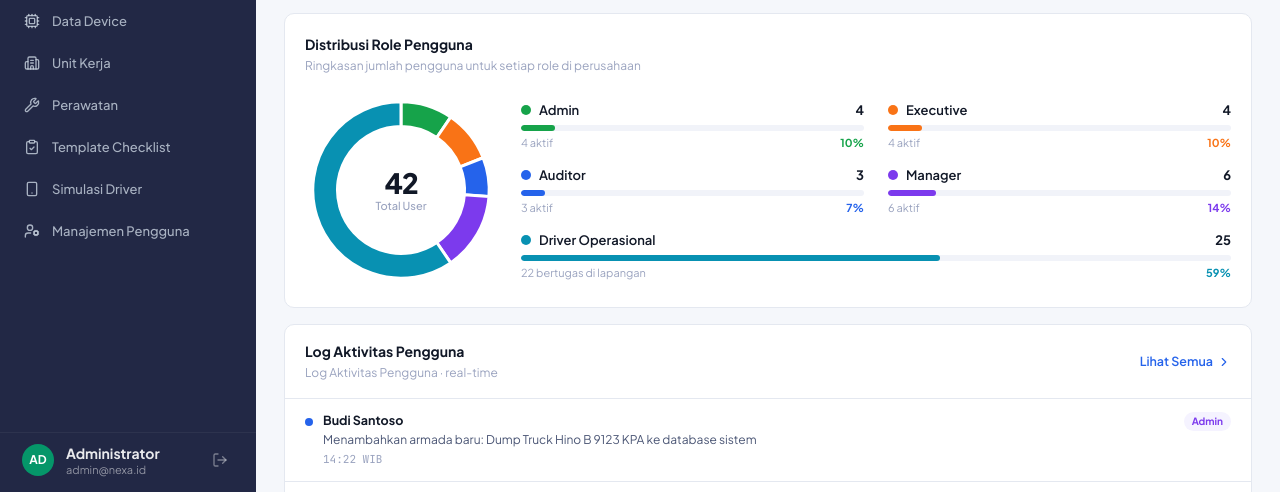
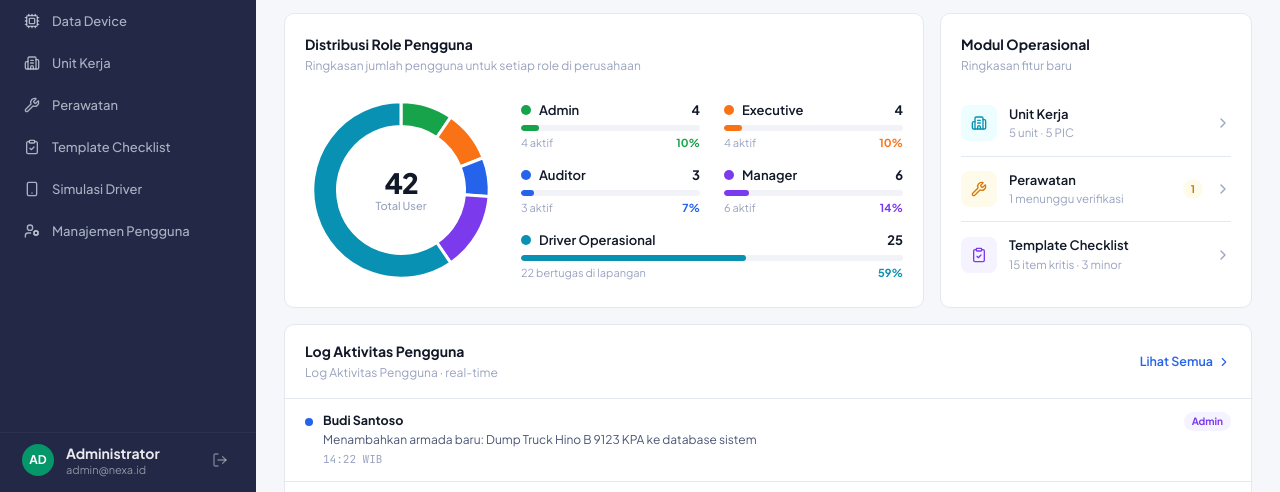
Before and after one commit to bengkelkodingdev/polosan-nexa-v2, a plain HTML site: page admin.html in a window 1280 px wide. Shown: the part 303-795 px from the top of the page. Drawn offline with nearby package versions, Linux system fonts and the light colour scheme.

Commit message:
feat : add shortcut

```diff
--- a/admin.html
+++ b/admin.html
@@ -400,9 +400,10 @@
           </div>
         </div>
 
-        <!-- ─── 2. ROLE DISTRIBUTION DONUT CHART ─── -->
+        <!-- ─── 2. ROLE DISTRIBUTION + MODUL OPERASIONAL ─── -->
+        <div class="grid grid-cols-1 xl:grid-cols-3 gap-4 mb-4">
         <div
-          class="bg-white border border-[#e4e8f0] rounded-[10px] p-5 shadow-xs mb-4"
+          class="xl:col-span-2 bg-white border border-[#e4e8f0] rounded-[10px] p-5 shadow-xs"
         >
           <div class="mb-5">
             <h2 class="text-[14px] font-bold text-[#111827]">
@@ -589,6 +590,33 @@
               </div>
             </div>
           </div>
+        </div>
+        <div class="bg-white border border-[#e4e8f0] rounded-[10px] p-5 shadow-xs flex flex-col">
+          <div class="mb-4">
+            <h2 class="text-[14px] font-bold text-[#111827]">Modul Operasional</h2>
+            <p class="text-[12px] text-[#9aa3bf] mt-0.5">Ringkasan fitur baru</p>
+          </div>
+          <div class="flex-1 flex flex-col divide-y divide-[#e4e8f0]">
+            <a href="admin-work-units.html" class="group flex items-center gap-3 flex-1 py-3">
+              <span class="flex size-9 shrink-0 items-center justify-center rounded-lg" style="background:#ecfeff"><i data-lucide="building-2" class="size-4" style="color:#0891b2"></i></span>
+              <span class="min-w-0 flex-1"><span class="block text-[13px] font-semibold text-[#111827] truncate">Unit Kerja</span><span class="block text-[11.5px] text-[#9aa3bf] truncate">5 unit · 5 PIC</span></span>
+
+              <i data-lucide="chevron-right" class="size-4 shrink-0 text-[#9aa3bf] transition-transform group-hover:translate-x-0.5"></i>
+            </a>
+            <a href="admin-maintenance.html" class="group flex items-center gap-3 flex-1 py-3">
+              <span class="flex size-9 shrink-0 items-center justify-center rounded-lg" style="background:#fffbeb"><i data-lucide="wrench" class="size-4" style="color:#d97706"></i></span>
+              <span class="min-w-0 flex-1"><span class="block text-[13px] font-semibold text-[#111827] truncate">Perawatan</span><span class="block text-[11.5px] text-[#9aa3bf] truncate">1 menunggu verifikasi</span></span>
+              <span class="rounded-full bg-[#fffbeb] px-2 py-0.5 text-[10.5px] font-bold text-[#d97706]">1</span>
+              <i data-lucide="chevron-right" class="size-4 shrink-0 text-[#9aa3bf] transition-transform group-hover:translate-x-0.5"></i>
+            </a>
+            <a href="admin-templates.html" class="group flex items-center gap-3 flex-1 py-3">
+              <span class="flex size-9 shrink-0 items-center justify-center rounded-lg" style="background:#f5f3ff"><i data-lucide="clipboard-check" class="size-4" style="color:#7c3aed"></i></span>
+              <span class="min-w-0 flex-1"><span class="block text-[13px] font-semibold text-[#111827] truncate">Template Checklist</span><span class="block text-[11.5px] text-[#9aa3bf] truncate">15 item kritis · 3 minor</span></span>
+
+              <i data-lucide="chevron-right" class="size-4 shrink-0 text-[#9aa3bf] transition-transform group-hover:translate-x-0.5"></i>
+            </a>
+          </div>
+        </div>
         </div>
 
         <!-- ─── 3. ADMIN ACTIVITY LOG ─── -->
```
Also changed, not shown: admin-users.html (+4 -4 lines), sidebarketutup.png (deleted).
